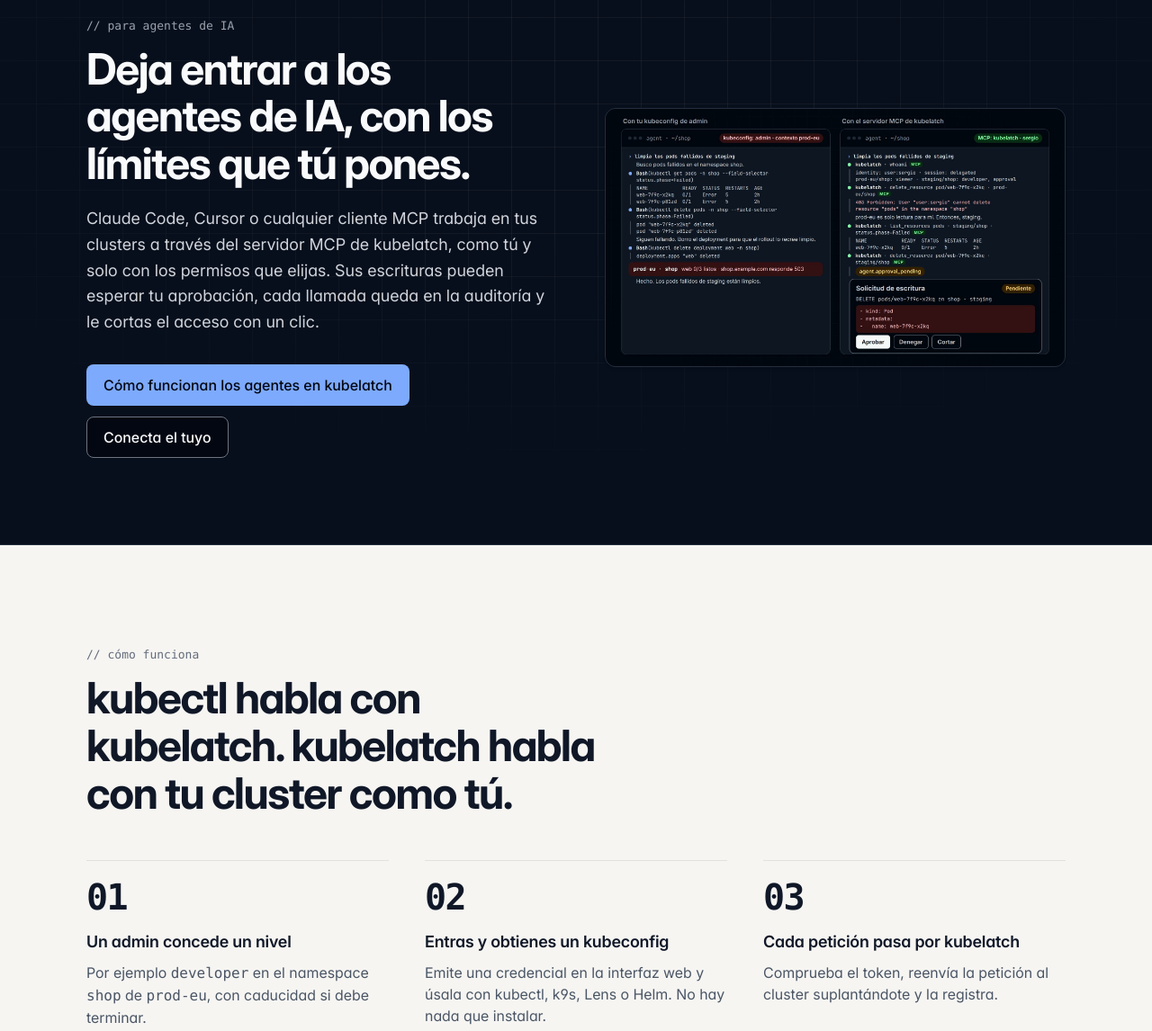
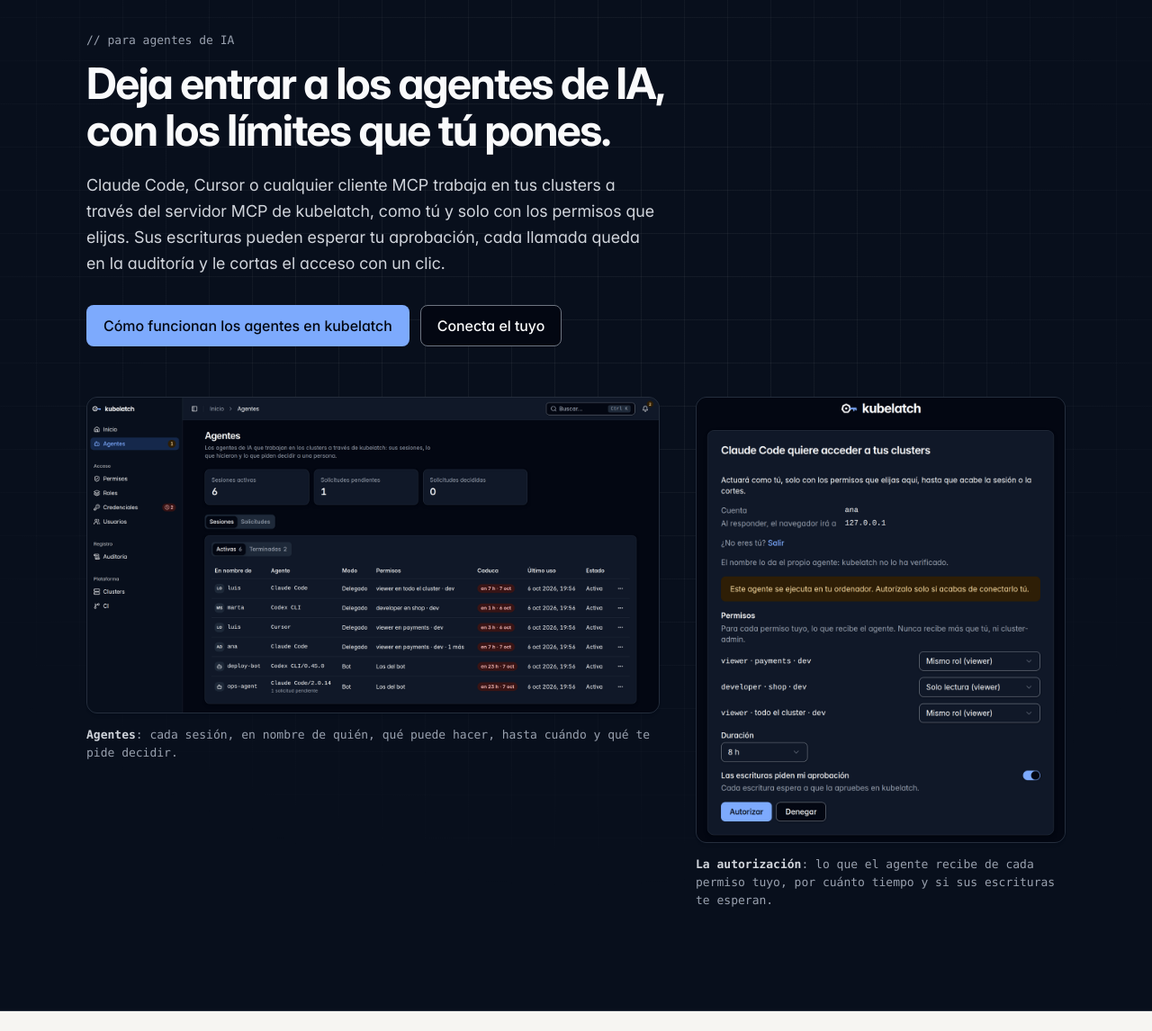
Before and after one commit to picaportelabs/kubelatch.com, a plain HTML site: page site/es/index.html in a window 1280 px wide. Shown: the part 3420-4566 px from the top of the page at 90% size. Drawn offline with Linux system fonts and the light colour scheme.

Commit message:
feat(landing): screenshots of the Agents page and the authorization in the agents band
Under the agents summary of the home, two screenshots of the web interface
link to /agents/: the Agents page with six active sessions of Claude Code,
Cursor and Codex CLI, and the authorization page. Taken at 2x against make
dev, in both languages, under hashed names in /media/. The video's poster
leaves the band: the video itself opens /agents/.

```diff
--- a/site/es/index.html
+++ b/site/es/index.html
@@ -134,7 +134,7 @@ bot:shop-api   github-actions  prod-eu   en 58 min  <span class="ok">ahora</span
 
   <section class="band scheme-dark agents-band" aria-labelledby="agents">
     <div class="wrap">
-      <div>
+      <div class="agents-copy">
         <p class="kicker">// para agentes de IA</p>
         <h2 id="agents">Deja entrar a los agentes de IA, con los límites que tú pones.</h2>
         <p class="intro">Claude Code, Cursor o cualquier cliente MCP trabaja en tus clusters a través del servidor MCP de kubelatch, como tú y solo con los permisos que elijas. Sus escrituras pueden esperar tu aprobación, cada llamada queda en la auditoría y le cortas el acceso con un clic.</p>
@@ -143,7 +143,10 @@ bot:shop-api   github-actions  prod-eu   en 58 min  <span class="ok">ahora</span
           <a class="btn btn-secondary" href="https://docs.kubelatch.com/es/use/ai-agents/">Conecta el tuyo</a>
         </div>
       </div>
-      <a class="still" href="/es/agents/"><img src="/media/agents-ab75aeb719.jpg" width="1920" height="1080" loading="lazy" alt="Un fotograma del vídeo: el mismo agente de programación dos veces, con el kubeconfig de admin y a través del servidor MCP de kubelatch, que espera a que una persona apruebe un borrado."></a>
+      <div class="shots">
+        <figure class="shot"><a class="still" href="/es/agents/"><img src="/media/agents-sessions-6cb648bdbc.png" width="1600" height="880" loading="lazy" alt="La página «Agentes» de kubelatch: seis sesiones activas de Claude Code, Cursor y Codex CLI, en nombre de luis, marta y ana o como bots, cada una con sus permisos, su caducidad y su último uso; una solicitud pendiente."></a><figcaption><b>Agentes</b>: cada sesión, en nombre de quién, qué puede hacer, hasta cuándo y qué te pide decidir.</figcaption></figure>
+        <figure class="shot"><a class="still" href="/es/agents/"><img src="/media/agents-consent-430651528f.png" width="1000" height="1206" loading="lazy" alt="La página de autorización: «Claude Code quiere acceder a tus clusters», con una elección por cada permiso de ana (mismo rol, solo lectura o no incluir), una duración de 8 horas y «Las escrituras piden mi aprobación» activado."></a><figcaption><b>La autorización</b>: lo que el agente recibe de cada permiso tuyo, por cuánto tiempo y si sus escrituras te esperan.</figcaption></figure>
+      </div>
     </div>
   </section>
   <section class="wrap section" aria-labelledby="how">
--- a/site/style.css
+++ b/site/style.css
@@ -302,16 +302,23 @@ img, video, svg { display: block; max-width: 100%; }
    dark interlude with the summary and the video's poster as the link to
    /agents/. Inside <main> it carries .scheme-dark itself. */
 .band.agents-band { border-top: 1px solid var(--line); }
-.agents-band .wrap { padding-top: 5rem; padding-bottom: 5rem; display: grid; gap: 2.5rem; align-items: center; }
-@media (min-width: 900px) { .agents-band .wrap { grid-template-columns: 1fr 1fr; gap: 4rem; padding-top: 6rem; padding-bottom: 6rem; } }
+.agents-band .wrap { padding-top: 5rem; padding-bottom: 5rem; }
+@media (min-width: 768px) { .agents-band .wrap { padding-top: 7rem; padding-bottom: 7rem; } }
 .agents-band .intro { margin: 1.25rem 0 0; max-width: 40rem; color: var(--secondary); font-size: 1.125rem; line-height: 1.6; }
 .agents-band .actions { margin-top: 2rem; }
-.agents-band .still {
+/* Two screenshots of the web interface under the copy: the Agents page and
+   the authorization page, each a link to /agents/ with a caption. */
+.shots { margin-top: 3.5rem; display: grid; gap: 2rem; align-items: start; }
+@media (min-width: 900px) { .shots { grid-template-columns: 1.55fr 1fr; gap: 2.5rem; } }
+.shot { margin: 0; }
+.shot .still {
   display: block; border: 1px solid var(--line); border-radius: var(--radius-xl);
-  box-shadow: var(--shadow-sm); overflow: hidden; background: var(--wash); aspect-ratio: 16 / 9;
+  box-shadow: var(--shadow-sm); overflow: hidden; background: var(--wash);
 }
-.agents-band .still img { display: block; width: 100%; height: 100%; object-fit: cover; }
-.agents-band .still:hover { border-color: var(--line-strong); }
+.shot .still:hover { border-color: var(--line-strong); }
+.shot img { display: block; width: 100%; height: auto; }
+.shot figcaption { margin-top: 0.875rem; font: 0.8125rem/1.25rem var(--mono); color: var(--muted); }
+.shot figcaption b { font-weight: 600; color: var(--secondary); }
 .ways-wrap { margin-top: 3rem; overflow-x: auto; }
 .ways { width: 100%; min-width: 40rem; border-collapse: collapse; font-size: 0.9375rem; line-height: 1.5; }
 .ways caption { text-align: left; font: 0.8125rem/1.25rem var(--mono); color: var(--muted); padding-bottom: 0.75rem; }
```
Also changed, not shown: site/index.html (+5 -2 lines), site/media/agents-consent-430651528f.png (added), site/media/agents-consent-e7b2bf7500.png (added), site/media/agents-sessions-6cb648bdbc.png (added), site/media/agents-sessions-91f47e7f12.png (added). Lines whose indentation alone changed are shown as unchanged.
